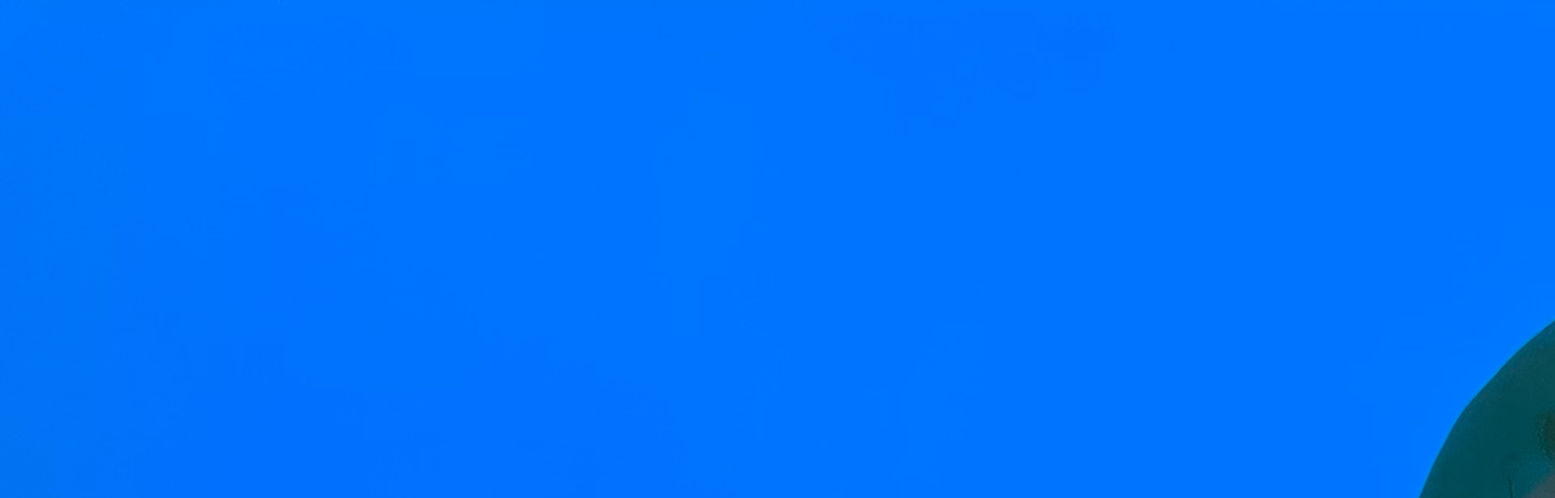
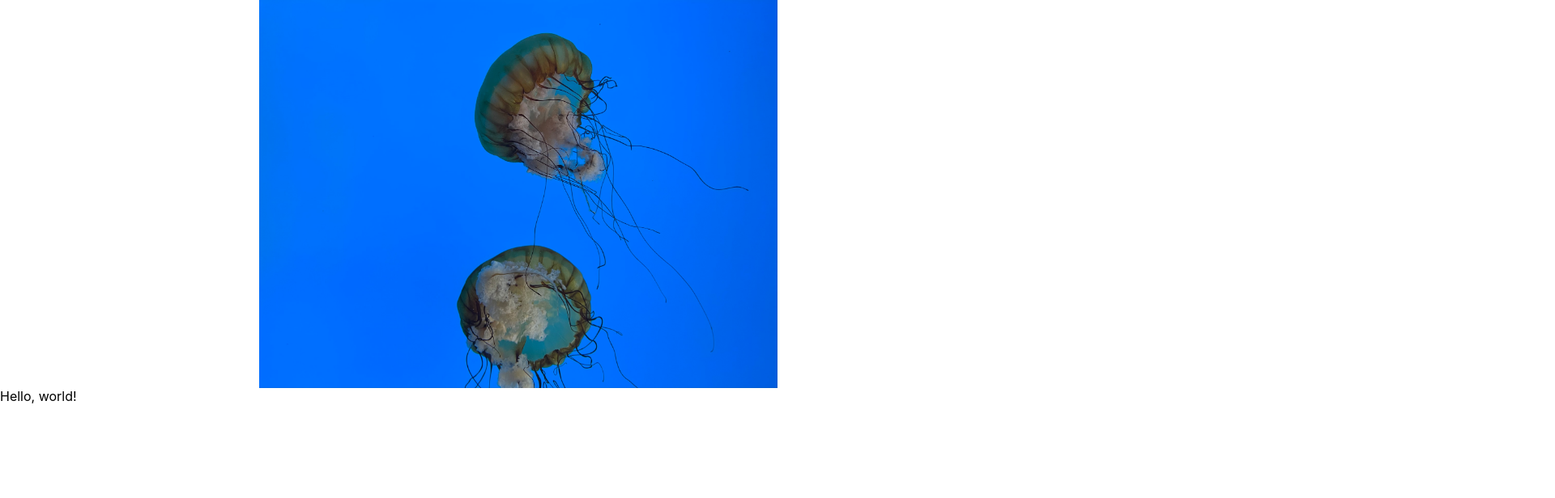
Before and after one commit to olivia-folliard/okfdev, a React (Create React App) app: page / in a window 1280 px wide. Shown: the top 616 px of the page at 81% size, 1920 px wide, since content can reach past the window. Built offline with nearby package versions, Linux system fonts and the light colour scheme.

Commit message:
sample home page

```diff
--- a/src/components/Home.js
+++ b/src/components/Home.js
@@ -1,4 +1,5 @@
 import React from 'react';
+import '../styles/Home.css';
 
 function Home() {
     return (
--- a/src/index.js
+++ b/src/index.js
@@ -1,6 +1,5 @@
 import React from 'react';
 import ReactDOM from 'react-dom/client';
-import { BrowserRouter } from 'react-router-dom';
 import './index.css';
 import App from './App';
 import reportWebVitals from './reportWebVitals';
--- /dev/null
+++ b/src/styles/Home.css
@@ -0,0 +1,9 @@
+.Home {
+    text-align: center
+}
+
+img {
+    max-width: 50%;
+    display: block;
+    margin: 0 auto
+}
```
